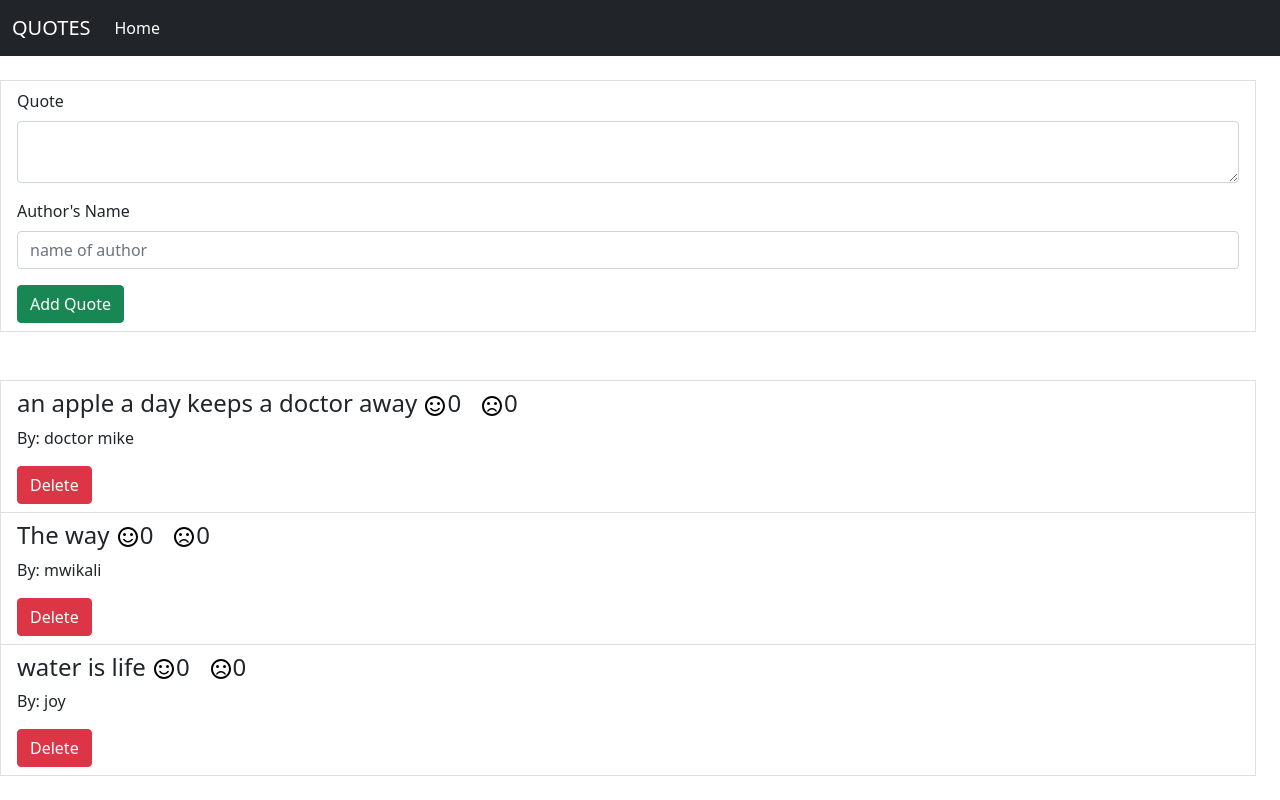
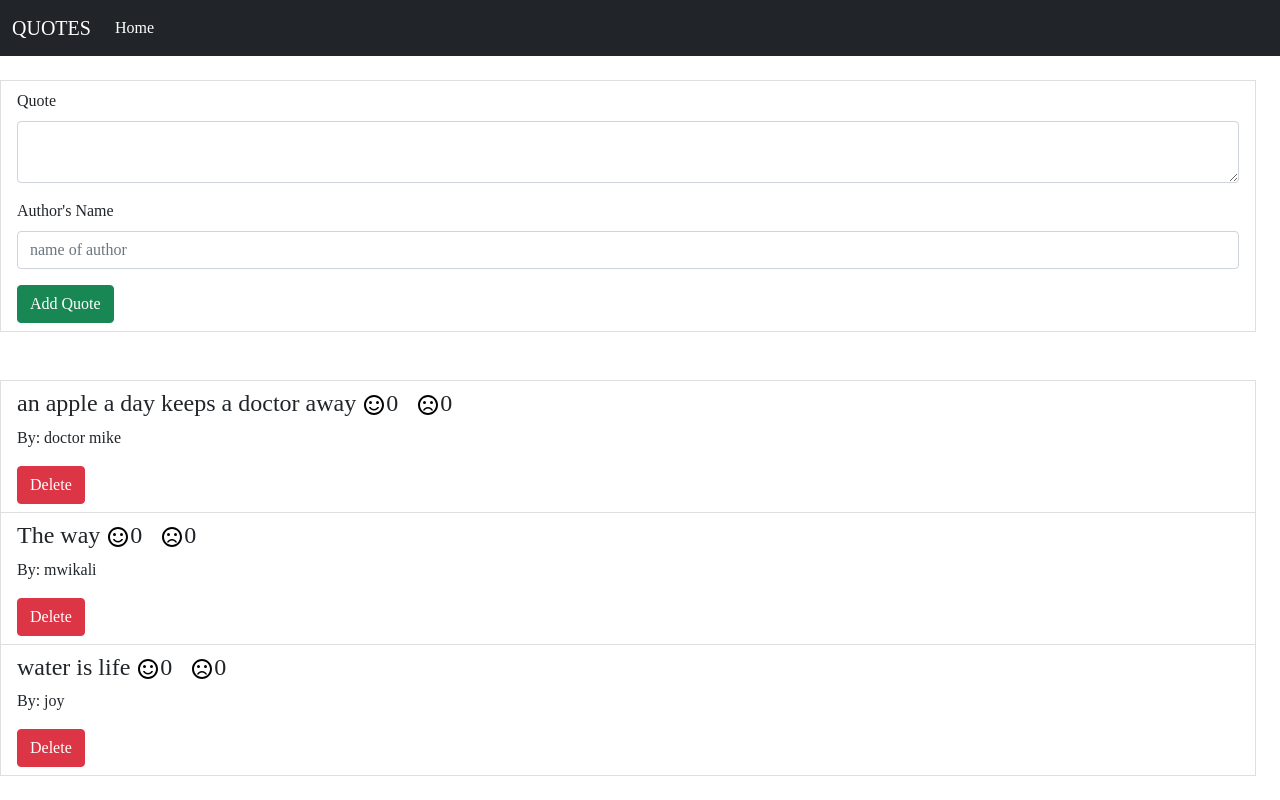
Before and after one commit to JoyChristine/Quotes, an Angular app: page / in a window 1280 px wide. Built offline with nearby package versions, Linux system fonts and the light colour scheme.

Commit message:
style body

```diff
--- a/src/app/app.component.css
+++ b/src/app/app.component.css
@@ -1,4 +1,5 @@
 *{
 
     width: 100%;
+    font-family: 'Architects Daughter',cursive;
 }
```
